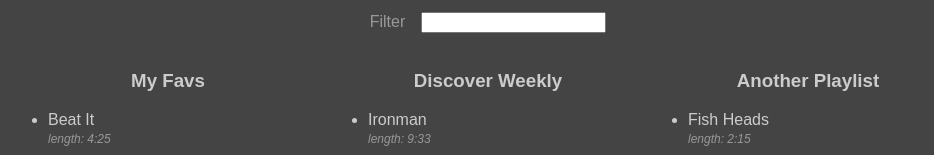
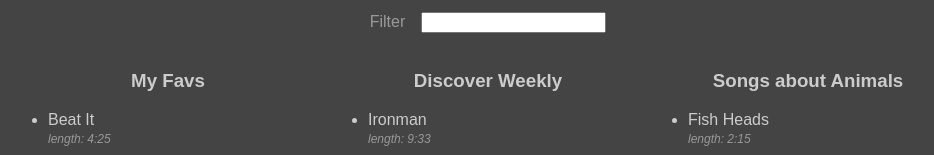
Before and after one commit to tpatrickmcdermott/playlist-app, a React (Create React App) app: page / in a window 1280 px wide. Shown: the part 190-345 px from the top of the page, without its empty margins (152-1086 px from the left). Built offline with nearby package versions, Linux system fonts and the light colour scheme.

Commit message:
Filter now applies to all data (including headers)

```diff
--- a/src/App.js
+++ b/src/App.js
@@ -29,7 +29,7 @@ let fakeServerData = {
         ]
       },
       {
-        name: 'Another Playlist',
+        name: 'Songs about Animals',
         songs: [
           {name: "Fish Heads", duration: 135, artist: "Barnes and Barnes"},
           {name: "Smelly Cat", duration: 557},
@@ -55,13 +55,18 @@ class App extends Component {
   componentDidMount() {
     setTimeout( () => {
       this.setState({serverData: fakeServerData});
-    }, 50);
+    }, 200);
   };
   render() {
-    //                          Shortcuts
-    //  ---------------------------------
+    //  ---------------------------------   Shortcuts |
     let user = this.state.serverData.user;
-    //  ---------------------------------
+    //  ----------------------------------------------|
+    let playlistToRender = this.state.serverData.user ?
+      user.playlists.filter(playlist =>
+        playlist.name.toLowerCase().includes(
+          this.state.filterString.toLowerCase())
+    )
+    : [];
     return (
       <div className="App">
         {user ?
@@ -70,18 +75,14 @@ class App extends Component {
             {user.name}&apos;s Playlists
             </h1>
 
-            <PlayListCounter playlists={user.playlists} />
-            <HoursCounter playlists={user.playlists} />
+            <PlayListCounter playlists={playlistToRender} />
+            <HoursCounter playlists={playlistToRender} />
             <Filter onTextChange={text => {
                 this.setState( {filterString: text} )
                 }
               }/>
 
-            {
-              user.playlists.filter(playlist =>
-                playlist.name.toLowerCase().includes(
-                  this.state.filterString.toLowerCase())
-              ).map(playlist =>
+            {playlistToRender.map(playlist =>
                 <Playlist playlist={playlist} foo={"bar"} />
               )
             }
```
